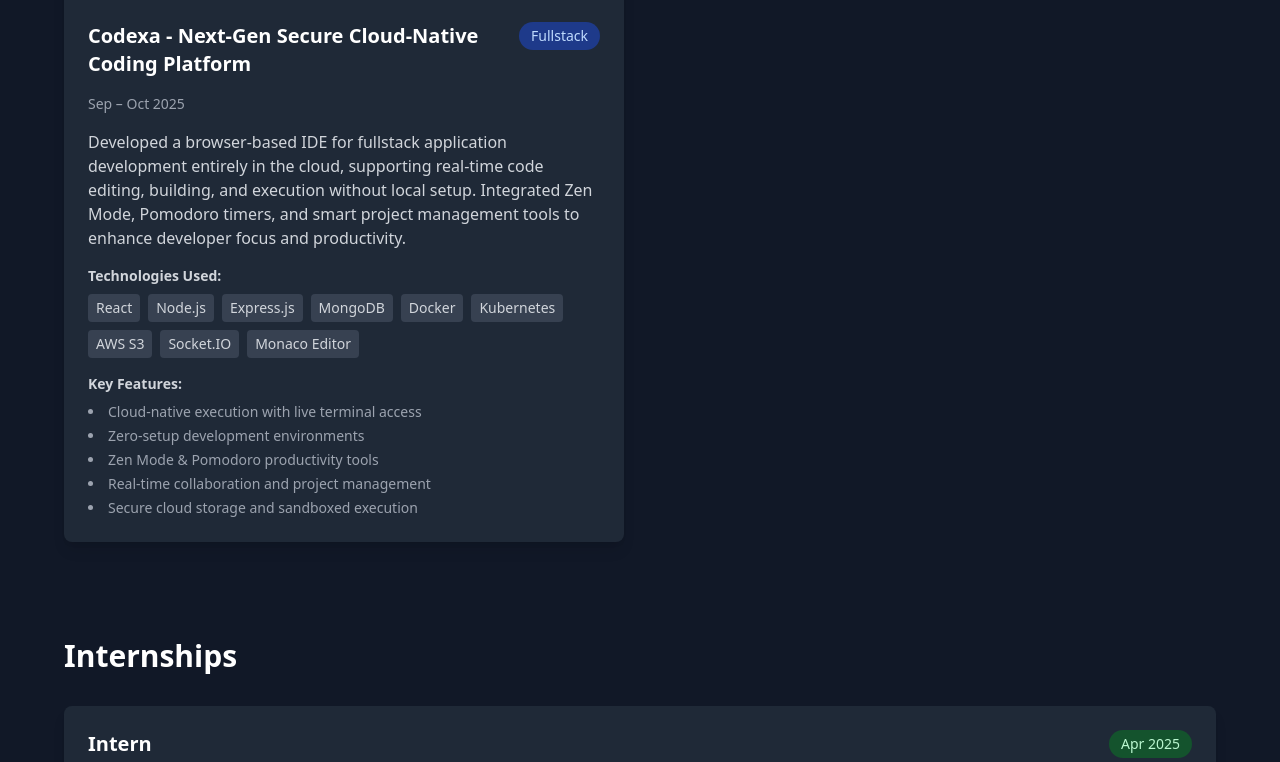
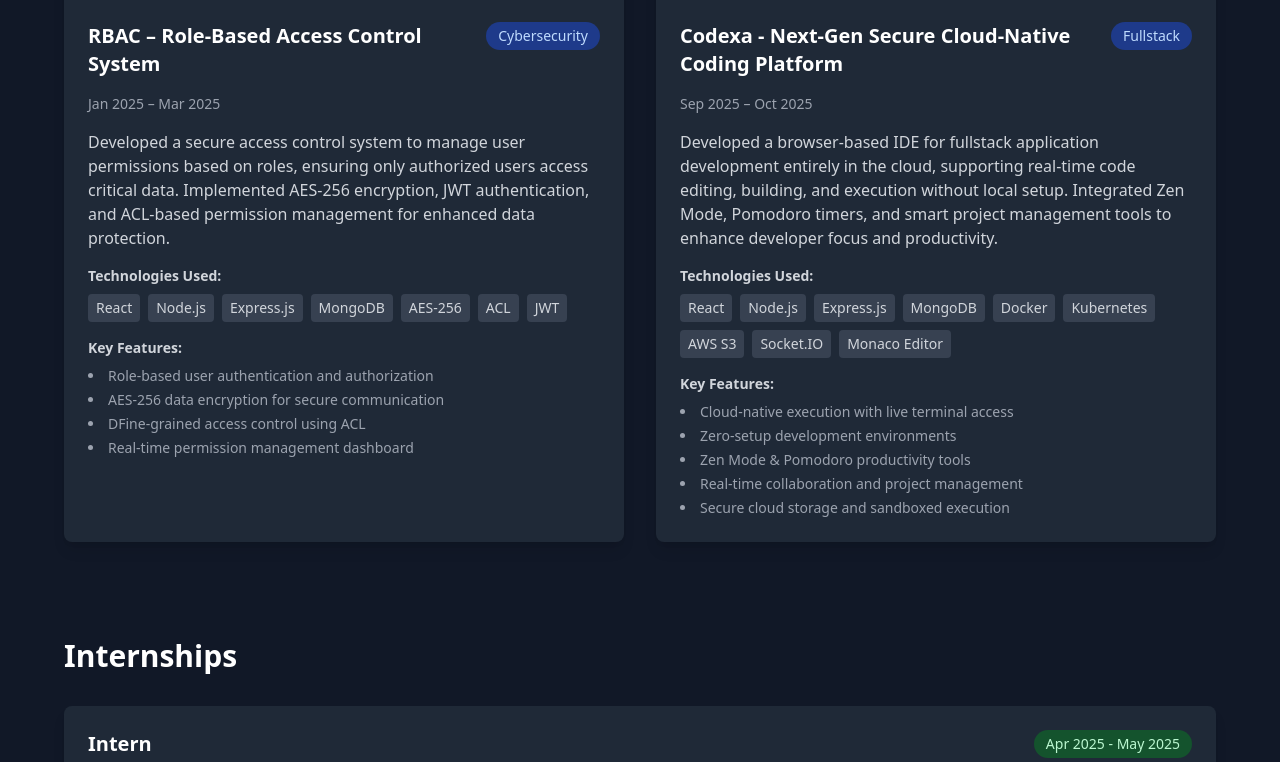
Before and after one commit to sujithk-kl/Portfolio, a React (Vite) app: page /projects in a window 1280 px wide. Shown: the part 1174-1936 px from the top of the page. Built offline with nearby package versions, Linux system fonts and the light colour scheme.

Commit message:
rbac added

```diff
--- a/src/components/pages/Projects.jsx
+++ b/src/components/pages/Projects.jsx
@@ -1,12 +1,13 @@
 import socImg from '../../assets/soc.jpeg';
 import freshfleetImg from '../../assets/Freshfleet.png';
 import codexaImg from '../../assets/Codexa.png';
+import rbacImg from '../../assets/rbac.jpeg';
 
 const Projects = () => {
   const projects = [
     {
       title: 'FreshFleet – Online Grocery Shop',
-      period: 'Jan - May 2024',
+      period: 'Jan 2024 - May 2024',
       description: 'Developed an online grocery shopping platform using the MERN stack featuring user authentication, real-time delivery tracking, and secure payments. Enabled vendor and customer management, personalized product recommendations, and direct-farm purchases delivering a smooth, modern shopping experience.',
       technologies: ['MongoDB', 'React', 'Express.js', 'Node.js'],
       features: [
@@ -34,8 +35,22 @@ const Projects = () => {
       image: socImg,
     },
     {
+      title: 'RBAC – Role-Based Access Control System',
+      period: 'Jan 2025 – Mar 2025',
+      description: 'Developed a secure access control system to manage user permissions based on roles, ensuring only authorized users access critical data. Implemented AES-256 encryption, JWT authentication, and ACL-based permission management for enhanced data protection.',
+      technologies: ['React', 'Node.js', 'Express.js', 'MongoDB', 'AES-256', 'ACL', 'JWT',],
+      features: [
+        'Role-based user authentication and authorization',
+        'AES-256 data encryption for secure communication',
+        'DFine-grained access control using ACL',
+        'Real-time permission management dashboard',
+      ],
+      category: 'Cybersecurity',
+      image: rbacImg,
+    },
+    {
       title: 'Codexa - Next-Gen Secure Cloud-Native Coding Platform',
-      period: 'Sep – Oct 2025',
+      period: 'Sep 2025 – Oct 2025',
       description: 'Developed a browser-based IDE for fullstack application development entirely in the cloud, supporting real-time code editing, building, and execution without local setup. Integrated Zen Mode, Pomodoro timers, and smart project management tools to enhance developer focus and productivity.',
       technologies: ['React','Node.js', 'Express.js', 'MongoDB', 'Docker',' Kubernetes', 'AWS S3', 'Socket.IO', 'Monaco Editor'],
       features: [
@@ -53,7 +68,7 @@ const Projects = () => {
     {
       company: 'Digisuraksha Parhari Foundation',
       role: 'Intern',
-      period: 'Apr 2025',
+      period: 'Apr 2025 - May 2025',
       description: 'A practical cybersecurity Online internship focused on ethical hacking, network analysis, and hands-on training using real-world tools and platforms.',
       technologies: ['Linux',' Burp Suite', 'Wireshark', 'TryHackMe', 'GitHub'],
     },
```
